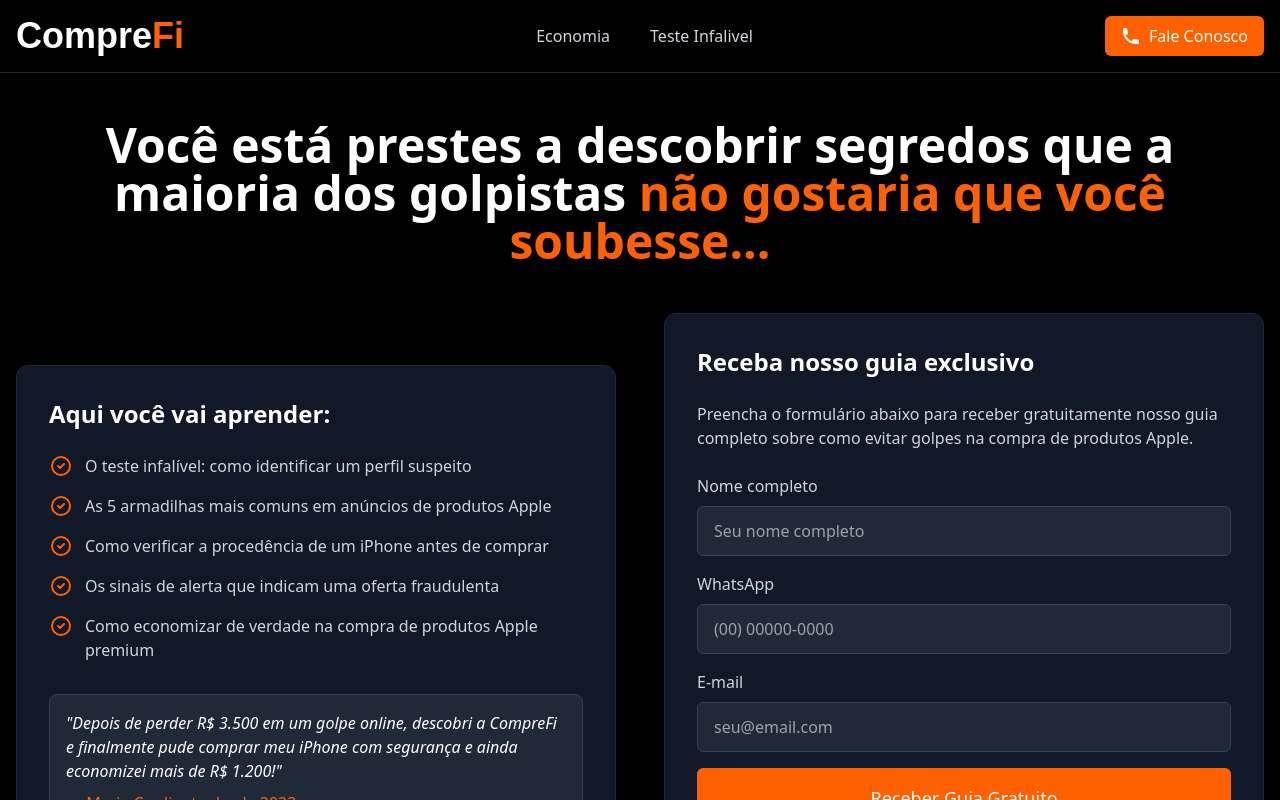
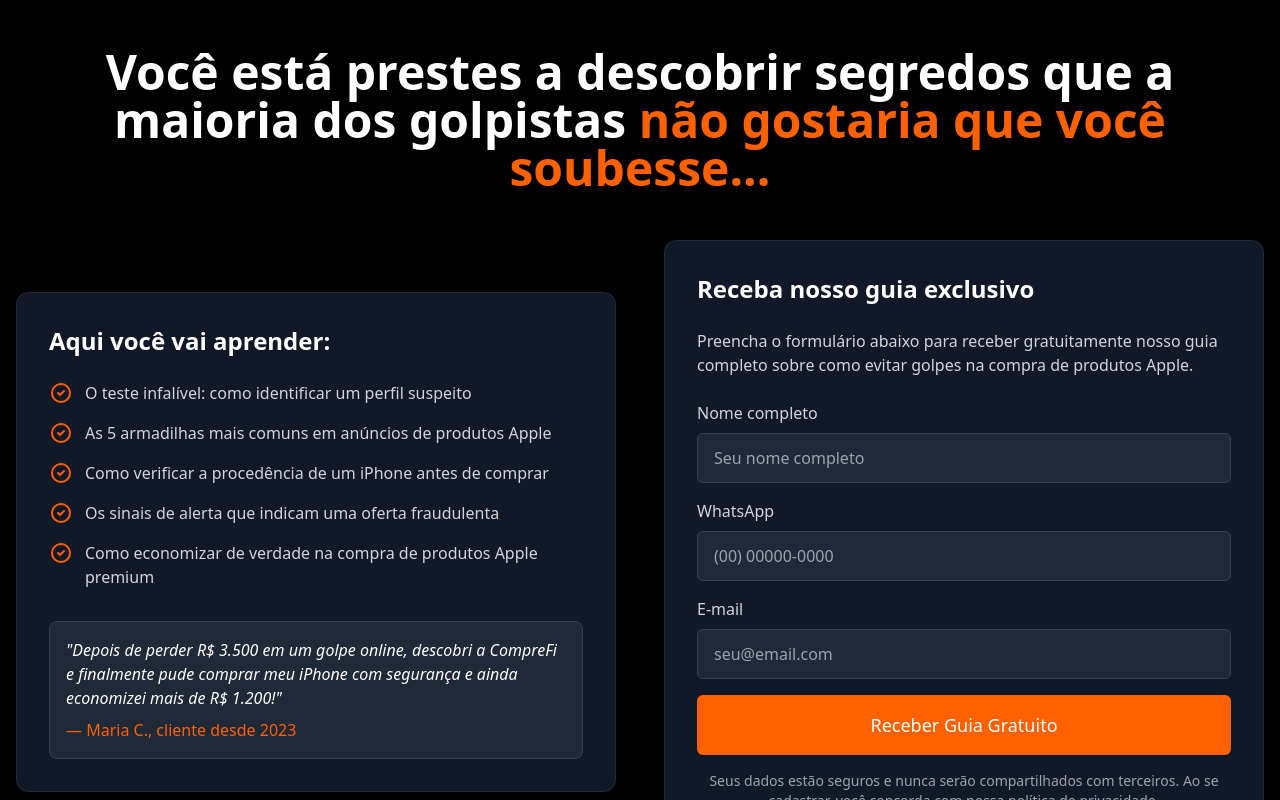
Before and after one commit to GustavoGussoni/comprefi, a React (Vite) app: page /teste-infalivel in a window 1280 px wide. Shown: the top 800 px of the page. Built offline with nearby package versions, Linux system fonts and the light colour scheme.

Commit message:
feat: hide header

```diff
--- a/src/App.tsx
+++ b/src/App.tsx
@@ -30,16 +30,27 @@ const ScrollToTop = () => {
   return null;
 };
 
+const Layout = ({ children }: { children: React.ReactNode }) => {
+  const location = useLocation();
+  const hideHeaderRoutes = ["/economia", "/teste-infalivel"];
+  const shouldHideHeader = hideHeaderRoutes.includes(location.pathname);
+
+  return (
+    <div className="app bg-black text-white min-h-screen flex flex-col">
+      {!shouldHideHeader && <Header />}
+      <main className="flex-grow">{children}</main>
+      <Footer />
+    </div>
+  );
+};
+
 function App() {
-  // Detectar se é dispositivo móvel
   const isMobile = window.innerWidth <= 768;
 
   return (
     <Router>
       <ScrollToTop />
-      <div className="app bg-black text-white min-h-screen flex flex-col">
-        <Header />
-        <main className="flex-grow">
+      <Layout>
         <Routes>
           <Route
             path="/"
@@ -122,9 +133,7 @@ function App() {
             }
           />
         </Routes>
-        </main>
-        <Footer />
-      </div>
+      </Layout>
     </Router>
   );
 }
```
Lines whose indentation alone changed are shown as unchanged.
